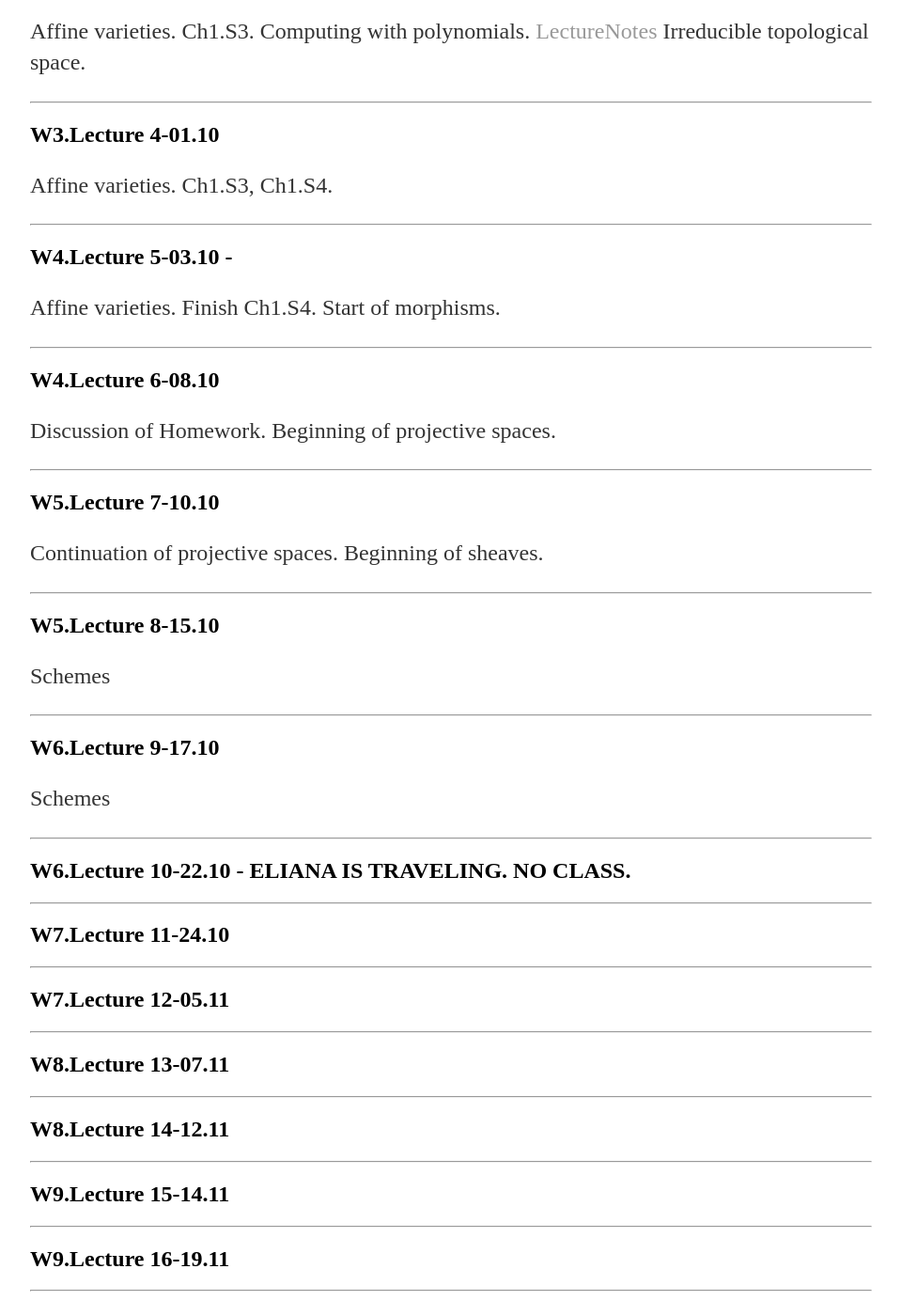
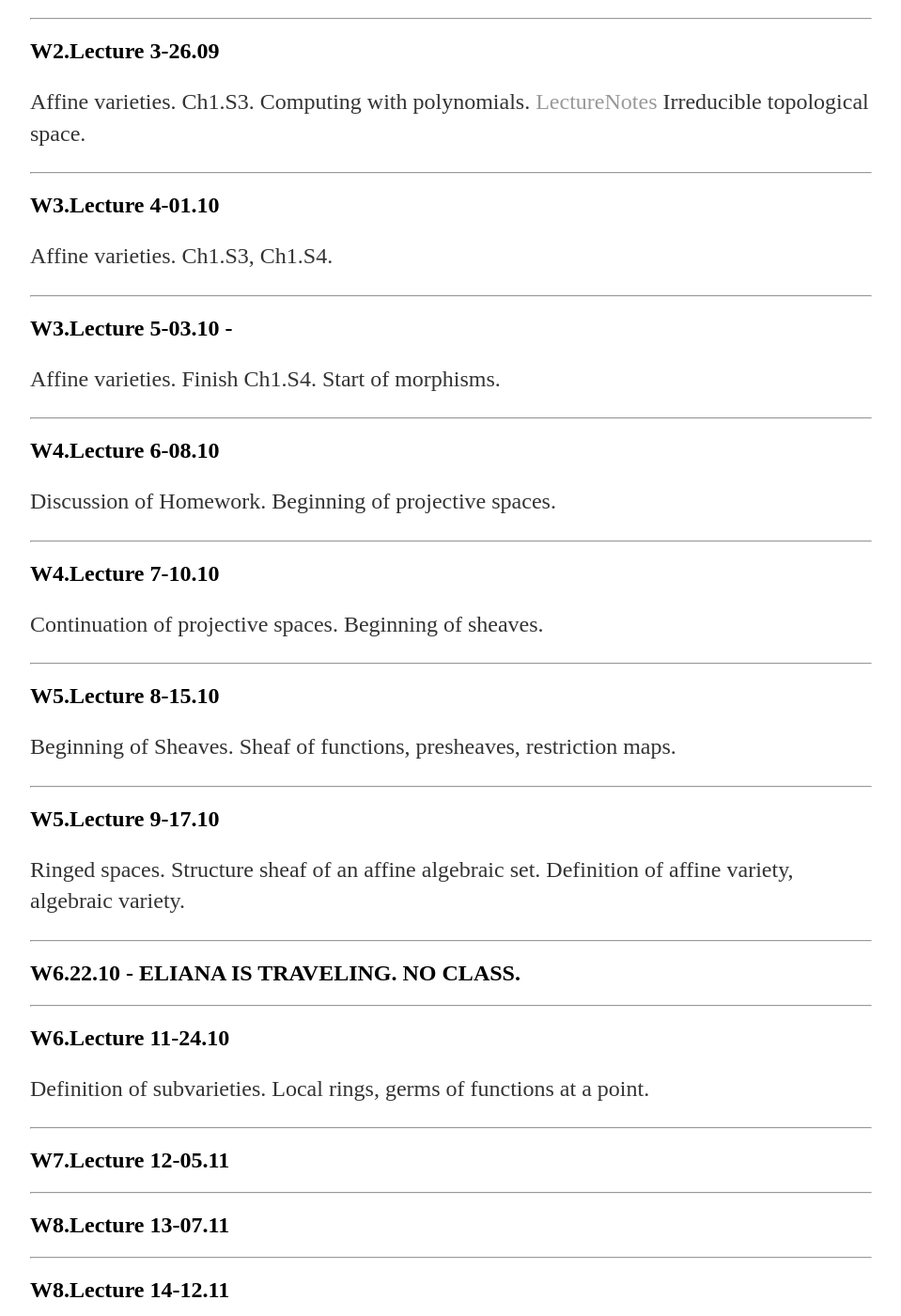
Before and after one commit to emduart2/emduart2.github.io, a Jekyll site: the page built from _posts/2024-09-20-Algebraic-Geometry-Lectures.md, in a window 1280 px wide and 1400 px high, scrolled down 1454 px. Shown: the whole window at 94% size, without its empty margins (160-1119 px from the left). Built offline with Jekyll 4.4.1, drawn with Linux system fonts in a browser that asks for light colours; some of the changed text lies outside the part shown.

Commit message:
Changes to AG page and homepage

```diff
--- a/_posts/2024-09-20-Algebraic-Geometry-Lectures.md
+++ b/_posts/2024-09-20-Algebraic-Geometry-Lectures.md
@@ -37,6 +39,8 @@ outline of the content of your presentation.
 - Toric Varieties
 - Sets of points in projective space
 - Blow-ups (See Harthsorne p. 28)
+*Grading criteria for your presentation*: Your presentation must include at least
+one definition, one theorem and one example. Do not include proofs in the presentation. Focus on explaining the definition, theorem and example.
 
 ---------------------
 ## W1.Lecture 1-19.09
@@ -59,7 +63,7 @@ Irreducible topological space.
 Affine varieties. Ch1.S3, Ch1.S4.
 
 ---------------------
-## W4.Lecture 5-03.10 -
+## W3.Lecture 5-03.10 -
 Affine varieties. Finish Ch1.S4. Start of morphisms.
 
 ---------------------
@@ -67,23 +71,25 @@ Affine varieties. Finish Ch1.S4. Start of morphisms.
 Discussion of Homework. Beginning of projective spaces.
 
 ---------------------
-## W5.Lecture 7-10.10
+## W4.Lecture 7-10.10
 Continuation of projective spaces. Beginning of sheaves.
 
 ---------------------
 ## W5.Lecture 8-15.10
-Schemes
+Beginning of Sheaves. Sheaf of functions, presheaves, restriction maps.
 
 ---------------------
 
-## W6.Lecture 9-17.10
-Schemes
+## W5.Lecture 9-17.10
+Ringed spaces. Structure sheaf of an affine algebraic set. Definition
+of affine variety, algebraic variety.
 
 ---------------------
-## W6.Lecture 10-22.10 - ELIANA IS TRAVELING. NO CLASS.
+## W6.22.10 - ELIANA IS TRAVELING. NO CLASS.
 
 ---------------------
-## W7.Lecture 11-24.10
+## W6.Lecture 11-24.10
+Definition of subvarieties. Local rings, germs of functions at a point.
 
 ---------------------
 ## W7.Lecture 12-05.11
```
Also changed, not shown: other parts of _posts/2024-09-20-Algebraic-Geometry-Lectures.md (+2 -0 lines), index.md (+1 -1 lines).
